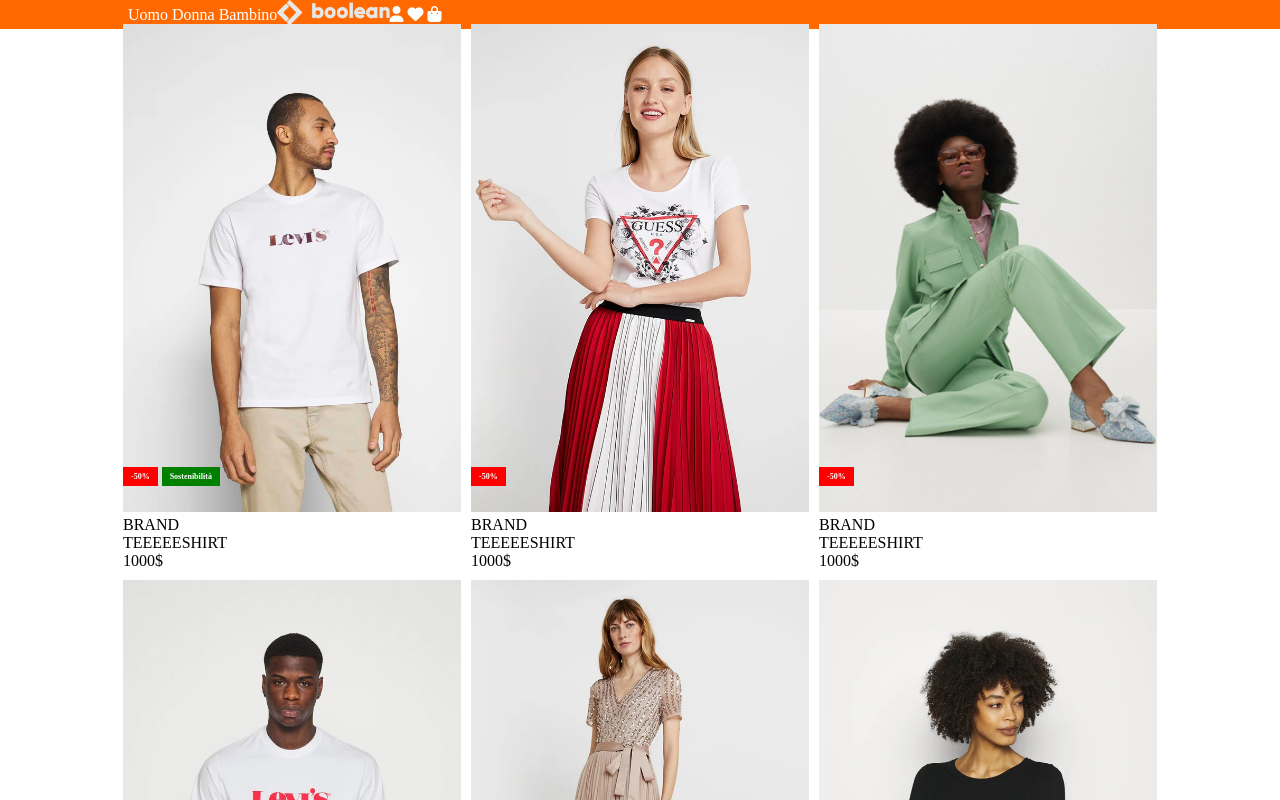
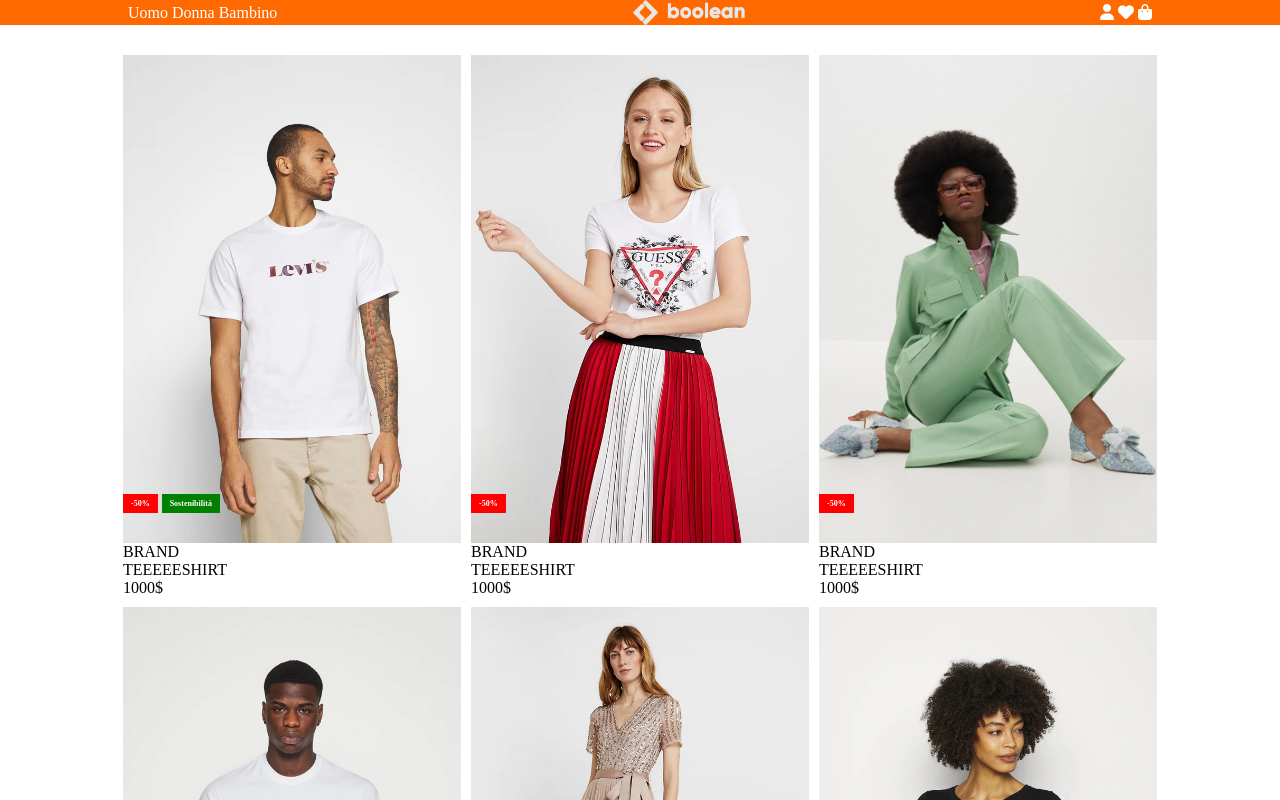
Before and after one commit to aalexebr/html-css-boolando, a plain HTML site: page index.html in a window 1280 px wide. Shown: the top 800 px of the page. Drawn offline with Linux system fonts and the light colour scheme.

Commit message:
hover image and header fixed

```diff
--- a/css/style.css
+++ b/css/style.css
@@ -53,12 +53,15 @@ header .nav .logo {
 
 .header-row{
     align-items: center;
+    justify-content: space-between;
 }
-
-.nav:nth-of-type(n + 2){
-    justify-content: center;
+header{
+    position: fixed;
+    right: 0;
+    left: 0;
+    z-index: 1;
+    top: 0;
 }
-.nav
 /* MAIN */
 
 main section{
@@ -66,6 +69,7 @@ main section{
 }
 img{
     width: 100%;
+    display: block;
 
 }
 /* card spacing */
```
